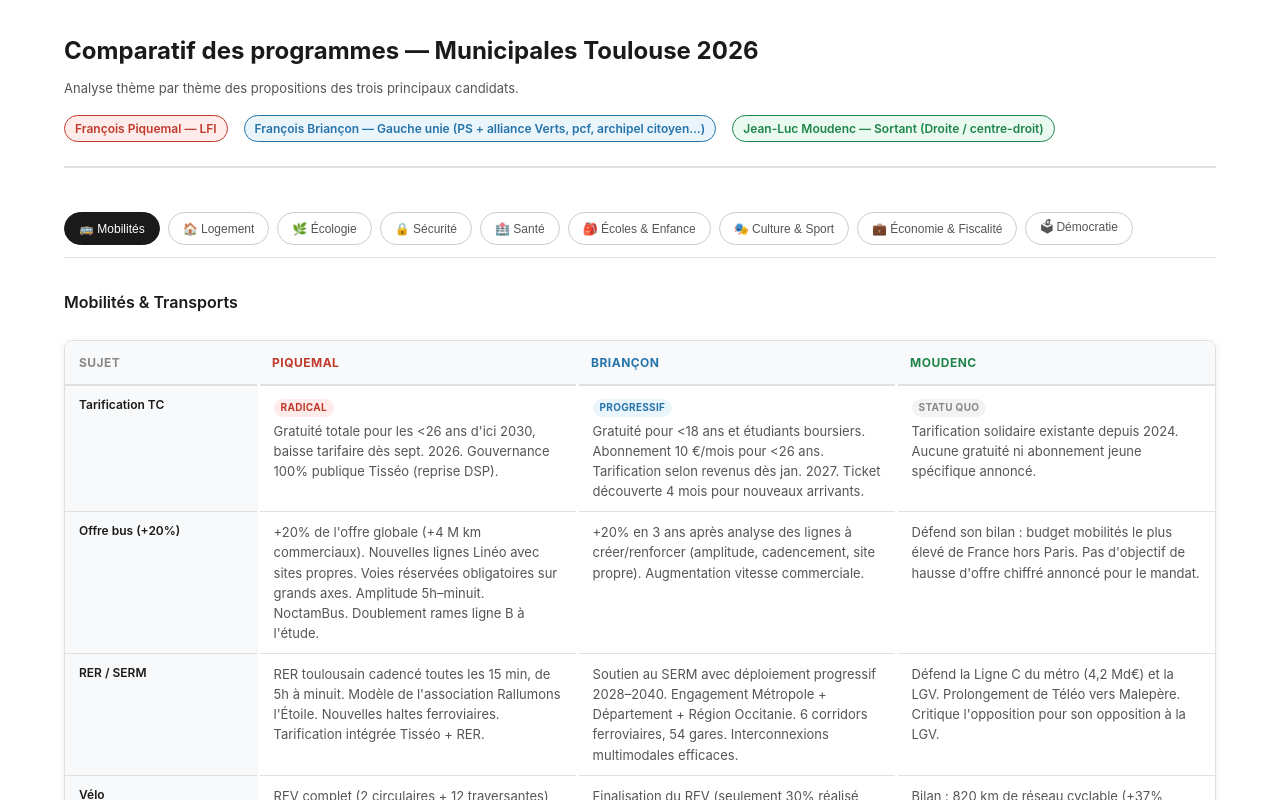
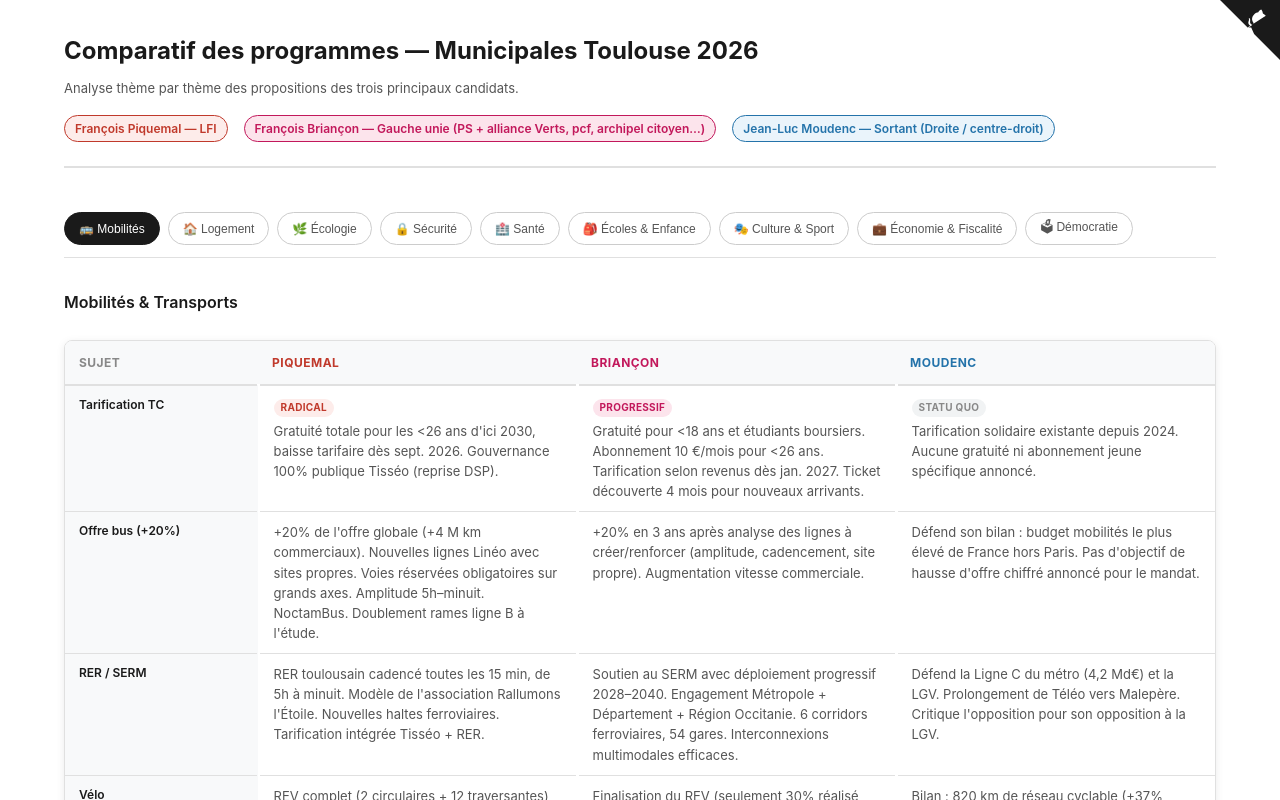
Before and after one commit to lonode/municipale_tlse_2026, a plain HTML site: page index.html in a window 1280 px wide. Shown: the top 800 px of the page. Drawn offline with Linux system fonts and the light colour scheme.

Commit message:
color code + repo link

```diff
--- a/index.html
+++ b/index.html
@@ -16,11 +16,11 @@
 
     :root {
       --pi: #c0392b;
-      --br: #2473aa;
-      --mo: #1e8449;
+      --br: #c2185b;
+      --mo: #2473aa;
       --pi-light: #fdecea;
-      --br-light: #eaf4fb;
-      --mo-light: #eafaf1;
+      --br-light: #fce4ec;
+      --mo-light: #eaf4fb;
       --bg: #ffffff;
       --bg2: #f8f9fa;
       --bg3: #f1f3f4;
@@ -44,8 +44,8 @@
         --border: #333;
         --border2: #444;
         --pi-light: #3a1210;
-        --br-light: #0f2030;
-        --mo-light: #0c2a18;
+        --br-light: #2a0f18;
+        --mo-light: #0f2030;
       }
     }
 
@@ -65,6 +65,25 @@
     }
 
     /* Header */
+    .github-corner svg {
+      position: fixed;
+      top: 0;
+      right: 0;
+      z-index: 100;
+      fill: var(--text);
+      color: var(--bg);
+    }
+
+    .github-corner:hover .octo-arm {
+      animation: octocat-wave 560ms ease-in-out;
+    }
+
+    @keyframes octocat-wave {
+      0%, 100% { transform: rotate(0); }
+      20%, 60% { transform: rotate(-25deg); }
+      40%, 80% { transform: rotate(10deg); }
+    }
+
     .page-header {
       margin-bottom: 2rem;
       padding-bottom: 1.5rem;
@@ -425,6 +444,7 @@
 </head>
 
 <body>
+  <a href="https://github.com/lonode/municipale_tlse_2026" target="_blank" class="github-corner" aria-label="View source on GitHub"><svg width="60" height="60" viewBox="0 0 250 250" aria-hidden="true"><path d="M0,0 L115,115 L130,115 L142,142 L250,250 L250,0 Z"></path><path d="M128.3,109.0 C113.8,99.7 119.0,89.6 119.0,89.6 C122.0,82.7 120.5,78.6 120.5,78.6 C119.2,72.0 123.4,76.3 123.4,76.3 C127.3,80.9 125.5,87.3 125.5,87.3 C122.9,97.6 130.6,101.9 134.4,103.2" fill="currentColor" style="transform-origin:130px 106px;" class="octo-arm"></path><path d="M115.0,115.0 C114.9,115.1 118.7,116.5 119.8,115.4 L133.7,101.6 C136.9,99.2 139.9,98.4 142.2,98.6 C133.8,88.0 127.5,74.4 143.8,58.0 C148.5,53.4 154.0,51.2 159.7,51.0 C160.3,49.4 163.2,43.6 171.4,40.1 C171.4,40.1 176.1,42.5 178.8,56.2 C183.1,58.6 187.2,61.8 190.9,65.4 C ## 194.5,69.0 197.7,73.2 200.1,77.6 C213.8,80.2 216.3,84.9 216.3,84.9 C212.7,93.1 206.9,96.0 205.4,96.6 C205.1,102.4 203.0,107.8 198.3,112.5 C181.9,128.9 168.3,122.5 157.7,114.1 C ## 157.9,116.9 156.7,120.9 152.7,124.9 L ## 141.0,136.5 C ## 139.8,137.7 141.3,141.5 141.4,141.6 Z" fill="currentColor"></path></svg></a>
   <div class="page">
 
     <header class="page-header">
```
